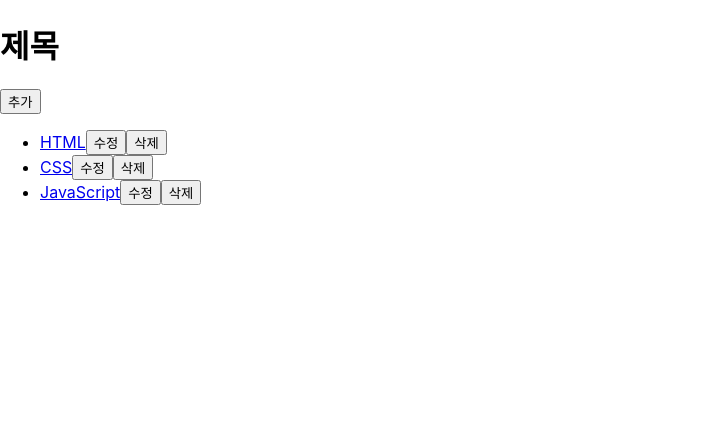
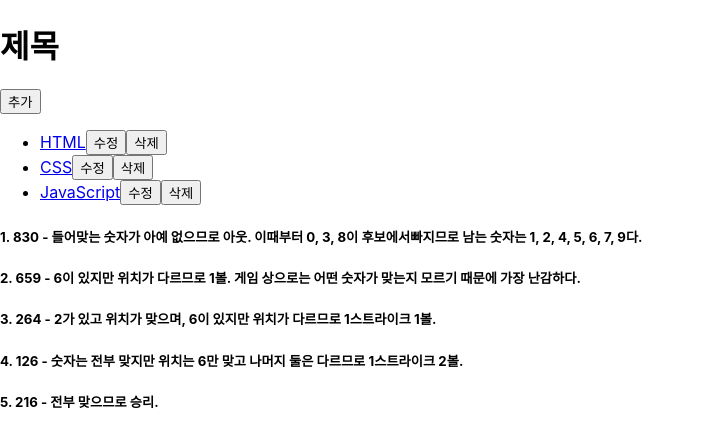
Before and after one commit to hsyoodev/react-app, a React (Create React App) app: page / in a window 1280 px wide. Shown: the top 446 px of the page, without its empty margins (0-705 px from the left). Built offline with nearby package versions, Linux system fonts and the light colour scheme.

Commit message:
연습문제

```diff
--- a/src/App.jsx
+++ b/src/App.jsx
@@ -1,12 +1,21 @@
 import Header from './components/Header';
 import Nav from './components/Nav';
+import Footer from './components/Footer';
 
 function App() {
-  const list = ['HTML', 'CSS', 'JavaScript'];
+  const list1 = ['HTML', 'CSS', 'JavaScript'];
+  const list2 = [
+    '1. 830 - 들어맞는 숫자가 아예 없으므로 아웃. 이때부터 0, 3, 8이 후보에서빠지므로 남는 숫자는 1, 2, 4, 5, 6, 7, 9다.',
+    '2. 659 - 6이 있지만 위치가 다르므로 1볼. 게임 상으로는 어떤 숫자가 맞는지 모르기 때문에 가장 난감하다.',
+    '        3. 264 - 2가 있고 위치가 맞으며, 6이 있지만 위치가 다르므로 1스트라이크 1볼.',
+    '4. 126 - 숫자는 전부 맞지만 위치는 6만 맞고 나머지 둘은 다르므로 1스트라이크 2볼.',
+    '5. 216 - 전부 맞으므로 승리.',
+  ];
   return (
     <>
       <Header title="제목" />
-      <Nav list={list} />
+      <Nav list={list1} />
+      <Footer list={list2} />
     </>
   );
 }
--- /dev/null
+++ b/src/components/Footer.jsx
@@ -0,0 +1,20 @@
+import React from 'react';
+
+function Footer({ list }) {
+  const onClick = (e) => {
+    e.target.style.backgroundColor = 'beige';
+    e.target.style.textDecoration = 'underline';
+  };
+
+  return (
+    <footer>
+      {list.map((v, i) => (
+        <h5 key={i} onClick={onClick}>
+          {v}
+        </h5>
+      ))}
+    </footer>
+  );
+}
+
+export default Footer;
--- a/src/components/Header.jsx
+++ b/src/components/Header.jsx
@@ -11,4 +11,5 @@ function Header(props) {
     </header>
   );
 }
+
 export default Header;
```
